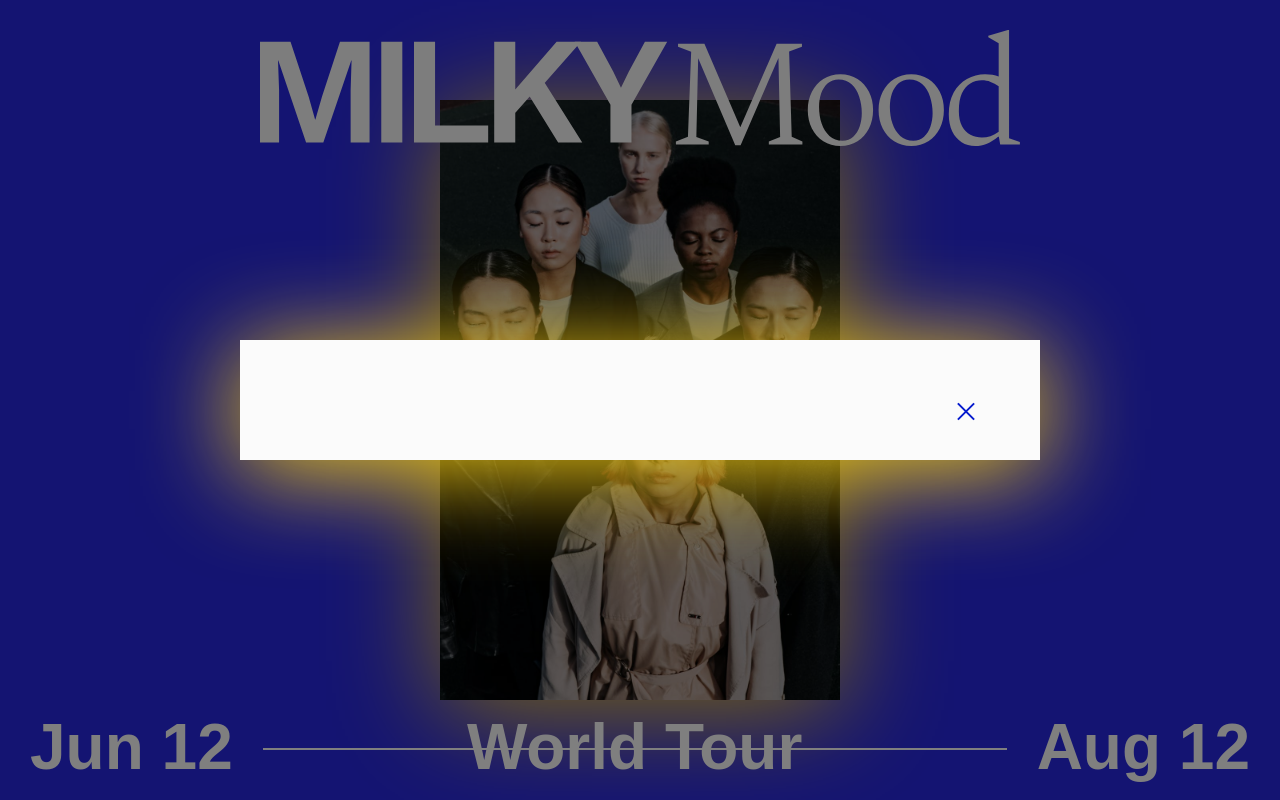
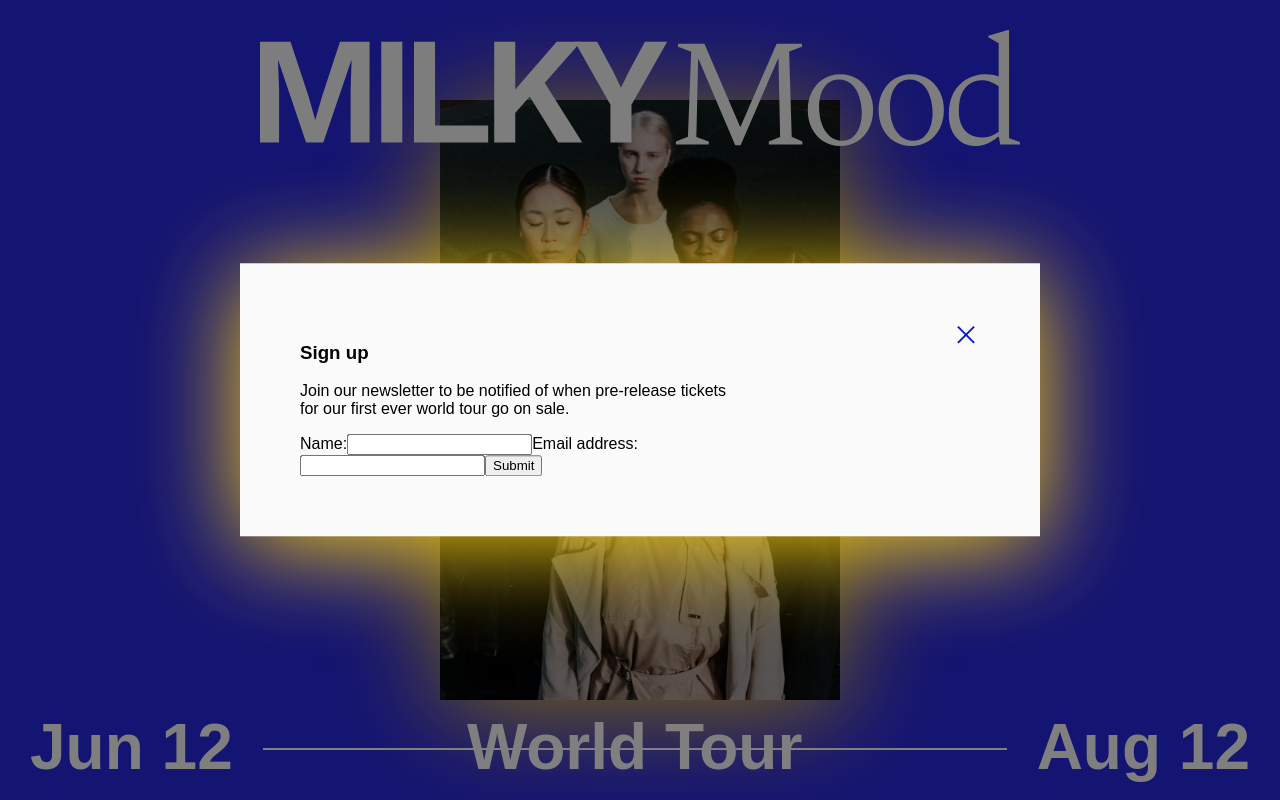
Before and after one commit to HalloJo/react-milkymood, a React (Create React App) app in the folder milkymood/: page / in a window 1280 px wide. Both pictures are taken after a click on the button "SIGN UP FOR UPDATES". Built offline with nearby package versions, Linux system fonts and the light colour scheme.

Commit message:
Create ModalInner and ModalForm components and add submit functionality and conditional success render method

```diff
--- a/milkymood/src/App.jsx
+++ b/milkymood/src/App.jsx
@@ -2,6 +2,7 @@
 import Header from "./components/Header"
 import SignUpButton from './components/SignUpButton';
 import Modal from './components/Modal';
+import ModalInner from './components/ModalInner';
 import Footer from './components/Footer';
 import ImageBox from './components/ImageBox';
 import { GlobalStyle, ImageContainer, Wrapper } from './styles';
@@ -50,7 +51,9 @@
   return (
     <div className="App">
       <GlobalStyle />
-      {showModal && <Modal toggleModal={toggleModal}  />}
+      {showModal && <Modal toggleModal={toggleModal}>
+          <ModalInner />
+        </Modal>}
       <Header />
       <Wrapper onMouseMove={handleMove} onTouchMove={handleTouchMove} $color={Math.round(240 - distance * 40)} >
         <ImageContainer $isTogether={distance < 0.001}>
@@ -59,7 +62,6 @@
             <ImageBox key={index} x={x} y={y} percent={distance} />
           ))}
         </ImageContainer>
-
       </Wrapper>
       <Footer />
     </div>
--- a/milkymood/src/components/Modal/index.jsx
+++ b/milkymood/src/components/Modal/index.jsx
@@ -1,10 +1,12 @@
 import React from 'react';
-import { ModalWrapper, BG, CloseButton} from './Modal.styles';
+import { ModalWrapper, BG, CloseButton } from './Modal.styles';
 
-const Modal = ({toggleModal}) => (
+
+const Modal = ({toggleModal, children}) => (
     <>
         <ModalWrapper>
             <CloseButton onClick={toggleModal} />
+            {children}
         </ModalWrapper>
         <BG onClick={toggleModal}/>
     </>
--- /dev/null
+++ b/milkymood/src/components/ModalForm/ModalForm.styles.js
@@ -0,0 +1,3 @@
+import styled from "styled-components";
+
+const Form = styled.form``;
--- /dev/null
+++ b/milkymood/src/components/ModalForm/index.jsx
@@ -0,0 +1,15 @@
+import React from 'react';
+
+const ModalForm = ({handleSuccess}) => {
+    return (
+        <form onSubmit={handleSuccess}>
+            <label for="name">Name:</label>
+            <input name="name" type="text" required autoComplete='off' />
+            <label for="email">Email address:</label>
+            <input name="email" type="email" required autoComplete='off' />
+            <button type='submit'>Submit</button>
+        </form>
+    )
+}
+
+export default ModalForm
--- /dev/null
+++ b/milkymood/src/components/ModalInner/ModalInner.styles.js
@@ -0,0 +1,6 @@
+import styled from "styled-components";
+
+export const ModalContainer = styled.div`
+  color: #000;
+  max-width: 440px;
+`;
--- /dev/null
+++ b/milkymood/src/components/ModalInner/index.jsx
@@ -0,0 +1,31 @@
+import React, {useState} from 'react';
+import { ModalContainer } from './ModalInner.styles';
+import ModalForm from '../ModalForm';
+
+const ModalInner = () => {
+
+    const [showSuccess, setShowSuccess] = useState(false)
+
+    const handleSuccess = () => {
+        setShowSuccess(true)
+    }
+
+    return (
+        <ModalContainer>
+            { showSuccess ?
+             <>
+                <h4>Yay! We're so excited!</h4>
+                <p>We hope you are too. In the meantime you can follow us on social media to keep up to date:</p>
+             </>
+            :
+            <>
+                <h3>Sign up</h3>
+                <p>Join our newsletter to be notified of when pre-release tickets for our first ever world tour go on sale.</p>
+                <ModalForm handleSuccess={handleSuccess} />
+            </>
+            }
+        </ModalContainer>
+    )
+}
+
+export default ModalInner
--- a/milkymood/src/styles.js
+++ b/milkymood/src/styles.js
@@ -43,6 +43,18 @@
   transform: translate(-50%, -50%);
 `;
 
+export const Wrapper = styled.section.attrs(({ $color }) => ({
+  style: {
+    backgroundColor: `hsl(${$color}, 79%, 53%)`,
+  },
+}))`
+  display: flex;
+  justify-content: center;
+  align-items: center;
+  height: 100vh;
+  width: 100vw;
+`;
+
 export const ImageContainer = styled.div.attrs(({ $isTogether }) => ({
   style: {
     animation: $isTogether ? "glow 3s infinite alternate" : "none",
@@ -54,15 +66,3 @@
   height: 600px;
   width: 400px;
 `;
-
-export const Wrapper = styled.section.attrs(({ $color }) => ({
-  style: {
-    backgroundColor: `hsl(${$color}, 79%, 53%)`,
-  },
-}))`
-  display: flex;
-  justify-content: center;
-  align-items: center;
-  height: 100vh;
-  width: 100vw;
-`;
```
